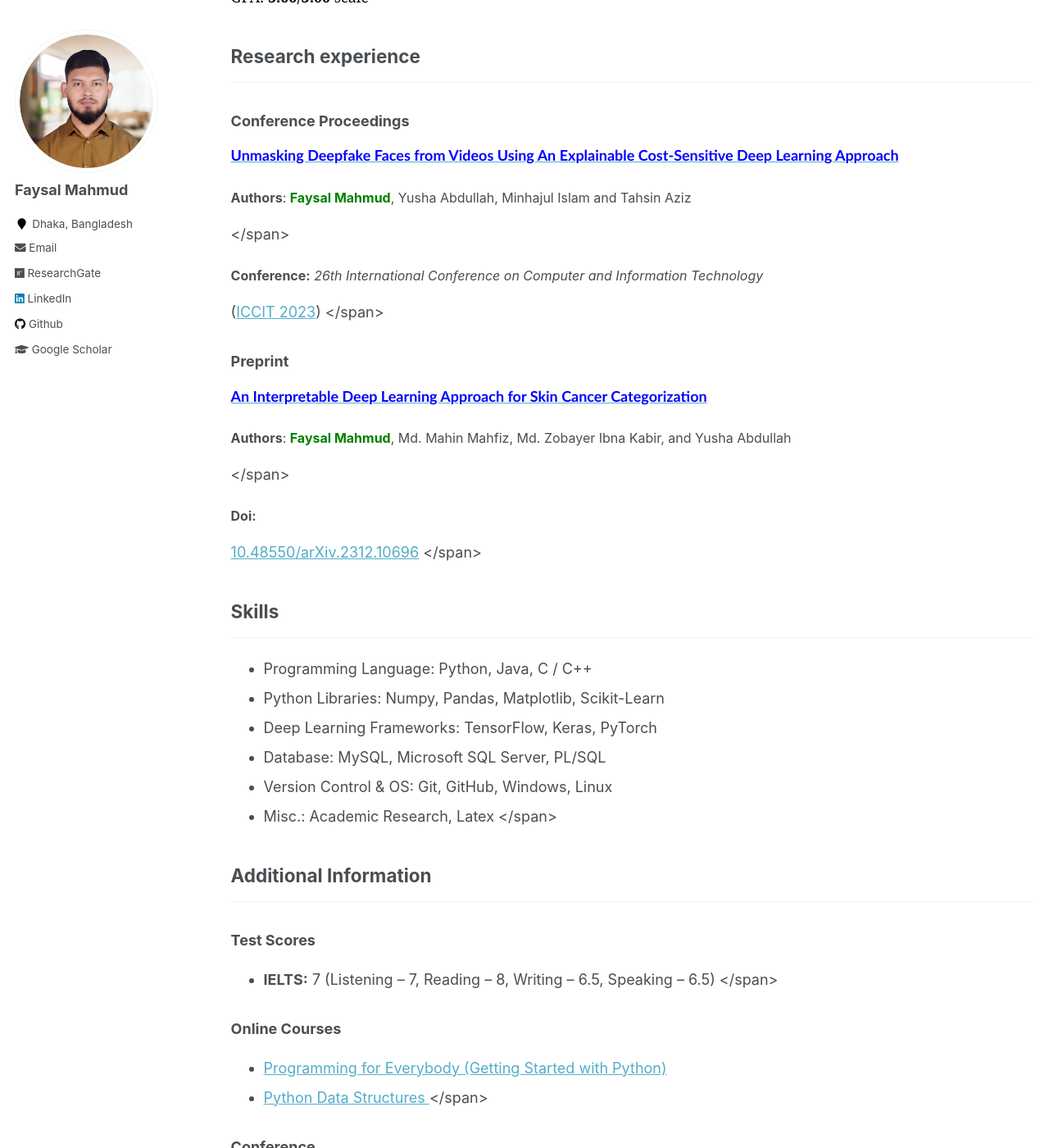
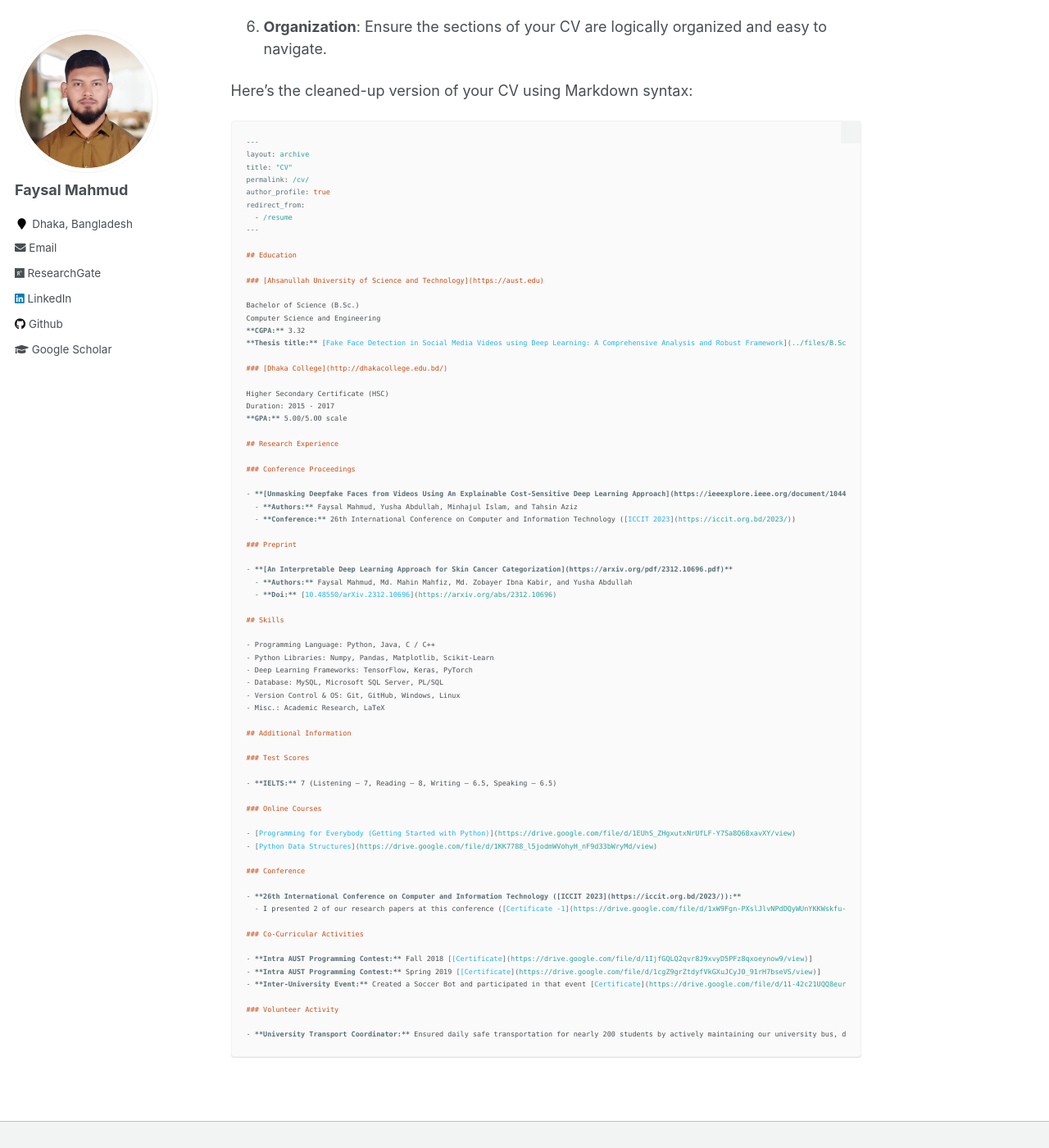
Before and after one commit to Faysal-MD/Faysal-MD.github.io, a Jekyll site: the page built from _pages/cv.md, in a window 1280 px wide and 1400 px high, scrolled down 590 px. Shown: the whole window at 82% size. Built offline with Jekyll 4.4.1, drawn with Linux system fonts in a browser that asks for light colours; our own code applies the rules of GitHub Pages for plain Markdown files; some of the changed text lies outside the part shown.

Commit message:
info updated

````diff
--- a/_pages/cv.md
+++ b/_pages/cv.md
@@ -1,3 +1,20 @@
+It seems like you have a structured CV written in Markdown, with HTML elements embedded. Here are some issues and suggestions to resolve them:
+
+1. **Consistency in HTML and Markdown**: You have mixed Markdown syntax with HTML tags. It's better to stick with one. Since your file seems to be in Markdown format, you might want to remove the HTML tags and style your content using Markdown syntax.
+
+2. **HTML Tag Attributes**: In HTML, attribute values should be enclosed in double quotes (`"`), not single quotes (`'`). For example, change `target='_blank'` to `target="_blank"`.
+
+3. **Links**: Ensure all links are properly formatted and functional. For example, the link to your CV file and conference websites should be tested to ensure they lead to the correct destination.
+
+4. **Spelling and Grammar**: Check for any spelling or grammatical errors in your content.
+
+5. **Consistency in Styling**: Make sure the styling (font, color, size) is consistent throughout your CV.
+
+6. **Organization**: Ensure the sections of your CV are logically organized and easy to navigate.
+
+Here's the cleaned-up version of your CV using Markdown syntax:
+
+```markdown
 ---
 layout: archive
 title: "CV"
@@ -7,123 +24,67 @@ redirect_from:
   - /resume
 ---
 
-<!-- ## Education
-
----
-
-<span style="color:black; font-family:Georgia;">You can download a pdf copy of my <a href="../files/CV/CV_Faysal Mahmud.pdf">[CV]</a> here.</span>
-
-<br>
-
-## Email
-
-- <span style="font-family:Georgia; color:black;">faysalmmud[AT]gmail[DOT]com</span><br/>
-
-## Social Media
-
-<span style="color:black; font-family:Georgia;">
-You can find me on [LinkedIn](https://www.linkedin.com/in/faysalmahmud/) and [Github](https://github.com/Faysal-MD).
-</span> -->
-
-<span style="color:black; font-family:Georgia;">
-  You can download a pdf copy of my <a href="../files/CV/CV_Faysal Mahmud.pdf">[CV]</a> here.
-</span>
-
 ## Education
 
----
+### [Ahsanullah University of Science and Technology](https://aust.edu)
 
-<!-- B.Sc. -->
-<span style="font-family: Georgia; color: black;">
-    <span style="font-size: 20px; font-family: Calisto MT;"><b><a href="https://aust.edu" target="_blank">Ahsanullah University of Science and Technology</a></b></span><br/>
-    Bachelor of Science (B.Sc.)<br/>
-    Computer Science and Engineering <br/>
-    <b>CGPA: 3.32</b> <i>[out of 4.00]</i> <br/>
-    <b>Thesis title:</b> <a href="../files/B.Sc. Thesis/B.Sc. Thesis.pdf">Fake Face Detection in Social Media Videos using Deep Learning: A Comprehensive Analysis and Robust Framework</a> <br/>
-</span>
+Bachelor of Science (B.Sc.)
+Computer Science and Engineering
+**CGPA:** 3.32
+**Thesis title:** [Fake Face Detection in Social Media Videos using Deep Learning: A Comprehensive Analysis and Robust Framework](../files/B.Sc.%20Thesis/B.Sc.%20Thesis.pdf)
 
-<!-- HSC -->
-<span style="font-family:Georgia; color:black;">
-    <span style="color:black; font-size:20px"><b><a href="http://dhakacollege.edu.bd/" target="_blank">Dhaka College</a></b></span><br/>
-    Higher Secondary Certificate (HSC) <br/>
-    Duration: 2015 - 2017 <br/>
-    GPA: <b>5.00/5.00</b> scale <br/>
-</span>
+### [Dhaka College](http://dhakacollege.edu.bd/)
 
-## Research experience
+Higher Secondary Certificate (HSC)
+Duration: 2015 - 2017
+**GPA:** 5.00/5.00 scale
 
----
+## Research Experience
 
 ### Conference Proceedings
 
-[<span style="color:blue;font-family:Trebuchet MS;">**Unmasking Deepfake Faces from Videos Using An Explainable Cost-Sensitive Deep Learning Approach**</span>](https://ieeexplore.ieee.org/document/10441026) <br>
-<span style="color:black;font-family:Georgia">
-<font size="3"><strong>Authors</strong>: <strong style="color:green">Faysal Mahmud</strong>, Yusha Abdullah, Minhajul Islam and Tahsin Aziz </font>
-</span>
-<br>
-<span style="color:black;font-family:Georgia">
-<font size="3"><strong>Conference:</strong><em> 26th International Conference on Computer and Information Technology</em></font> ([ICCIT 2023](https://iccit.org.bd/2023/))
-</span>
-<br>
+- **[Unmasking Deepfake Faces from Videos Using An Explainable Cost-Sensitive Deep Learning Approach](https://ieeexplore.ieee.org/document/10441026)**
+  - **Authors:** Faysal Mahmud, Yusha Abdullah, Minhajul Islam, and Tahsin Aziz
+  - **Conference:** 26th International Conference on Computer and Information Technology ([ICCIT 2023](https://iccit.org.bd/2023/))
 
 ### Preprint
 
-[<span style="color:blue;font-family:Trebuchet MS;">**An Interpretable Deep Learning Approach for Skin Cancer Categorization**</span>](https://arxiv.org/pdf/2312.10696.pdf) <br>
-<span style="color:black;font-family:Georgia">
-<font size="3"><strong>Authors</strong>: <strong style="color:green">Faysal Mahmud</strong>, Md. Mahin Mahfiz, Md. Zobayer Ibna Kabir, and Yusha Abdullah </font>
-</span>
-<br>
-<span style="color:black;font-family:Georgia">
-<font size="3"><strong>Doi:</strong></font> [10.48550/arXiv.2312.10696](https://arxiv.org/abs/2312.10696)
-</span>
-<br>
+- **[An Interpretable Deep Learning Approach for Skin Cancer Categorization](https://arxiv.org/pdf/2312.10696.pdf)**
+  - **Authors:** Faysal Mahmud, Md. Mahin Mahfiz, Md. Zobayer Ibna Kabir, and Yusha Abdullah
+  - **Doi:** [10.48550/arXiv.2312.10696](https://arxiv.org/abs/2312.10696)
 
 ## Skills
 
----
-
-<span style="color:black;font-family:Georgia">
-  - Programming Language: Python, Java, C / C++
-  - Python Libraries: Numpy, Pandas, Matplotlib, Scikit-Learn
-  - Deep Learning Frameworks: TensorFlow, Keras, PyTorch
-  - Database: MySQL, Microsoft SQL Server, PL/SQL
-  - Version Control & OS: Git, GitHub, Windows, Linux
-  - Misc.: Academic Research, Latex
-</span>
+- Programming Language: Python, Java, C / C++
+- Python Libraries: Numpy, Pandas, Matplotlib, Scikit-Learn
+- Deep Learning Frameworks: TensorFlow, Keras, PyTorch
+- Database: MySQL, Microsoft SQL Server, PL/SQL
+- Version Control & OS: Git, GitHub, Windows, Linux
+- Misc.: Academic Research, LaTeX
 
 ## Additional Information
 
----
-
 ### Test Scores
 
-<span style="color:black;font-family:Georgia">
-  - <strong>IELTS:</strong> 7 (Listening – 7, Reading – 8, Writing – 6.5, Speaking – 6.5)
-</span>
+- **IELTS:** 7 (Listening – 7, Reading – 8, Writing – 6.5, Speaking – 6.5)
 
 ### Online Courses
 
-<span style="color:black;font-family:Georgia">
-   - <a href = "https://drive.google.com/file/d/1EUhS_ZHgxutxNrUfLF-Y7Sa8Q68xavXY/view" target = "_blank">Programming for Everybody (Getting Started with Python) </a>
-   - <a href = "https://drive.google.com/file/d/1KK7788_l5jodmWVohyH_nF9d33bWryMd/view" target = "_blank">Python Data Structures </a>
-</span>
+- [Programming for Everybody (Getting Started with Python)](https://drive.google.com/file/d/1EUhS_ZHgxutxNrUfLF-Y7Sa8Q68xavXY/view)
+- [Python Data Structures](https://drive.google.com/file/d/1KK7788_l5jodmWVohyH_nF9d33bWryMd/view)
 
 ### Conference
 
-<span style="color:black;font-family:Georgia">
-  <font size="3"><strong>26th International Conference on Computer and Information Technology</strong></font> ([ICCIT 2023](https://iccit.org.bd/2023/)): I presented 2 of our research papers at this conference ([Certificate -1](https://drive.google.com/file/d/1xW9Fgn-PXslJlvNPdDQyWUnYKKWskfu-/view), and [Certificate – 2](https://drive.google.com/file/d/1PQpYRBYVQb_31tsyCktVvuGsxDwl-tBG/view))
-</span>
+- **26th International Conference on Computer and Information Technology ([ICCIT 2023](https://iccit.org.bd/2023/)):**
+  - I presented 2 of our research papers at this conference ([Certificate -1](https://drive.google.com/file/d/1xW9Fgn-PXslJlvNPdDQyWUnYKKWskfu-/view), and [Certificate – 2](https://drive.google.com/file/d/1PQpYRBYVQb_31tsyCktVvuGsxDwl-tBG/view))
 
-### Co-Curricula Activities
+### Co-Curricular Activities
 
-<span style="color:black;font-family:Georgia">
-  - <strong>Intra AUST Programming Contest:</strong> Fall 2018 [Certificate](https://drive.google.com/file/d/1IjfGQLQ2qvr8J9xvyD5PFz8qxoeynow9/view)
-  - <strong>Intra AUST Programming Contest:</strong> Spring 2019 [Certificate](https://drive.google.com/file/d/1cgZ9grZtdyfVkGXuJCyJO_91rH7bseVS/view)
-  - <strong>Inter-University Event:</strong> I created a Soccer Bot and participated in that event [Certificate](https://drive.google.com/file/d/11-42c21UQQ8eurUBBX4N6l47OjlrkFna/view)
-</span>
+- **Intra AUST Programming Contest:** Fall 2018 [[Certificate](https://drive.google.com/file/d/1IjfGQLQ2qvr8J9xvyD5PFz8qxoeynow9/view)]
+- **Intra AUST Programming Contest:** Spring 2019 [[Certificate](https://drive.google.com/file/d/1cgZ9grZtdyfVkGXuJCyJO_91rH7bseVS/view)]
+- **Inter-University Event:** Created a Soccer Bot and participated in that event [Certificate](https://drive.google.com/file/d/11-42c21UQQ8eurUBBX4N6l47OjlrkFna/view)
 
 ### Volunteer Activity
 
-<span style="color:black;font-family:Georgia">
-  <strong>University Transport Ordinator:</strong> I ensured daily safe transportation for nearly 200 students by actively maintaining our university bus, demonstrating a commitment to reliability and safety.
-</span>
+- **University Transport Coordinator:** Ensured daily safe transportation for nearly 200 students by actively maintaining our university bus, demonstrating a commitment to reliability and safety.
+```
````
